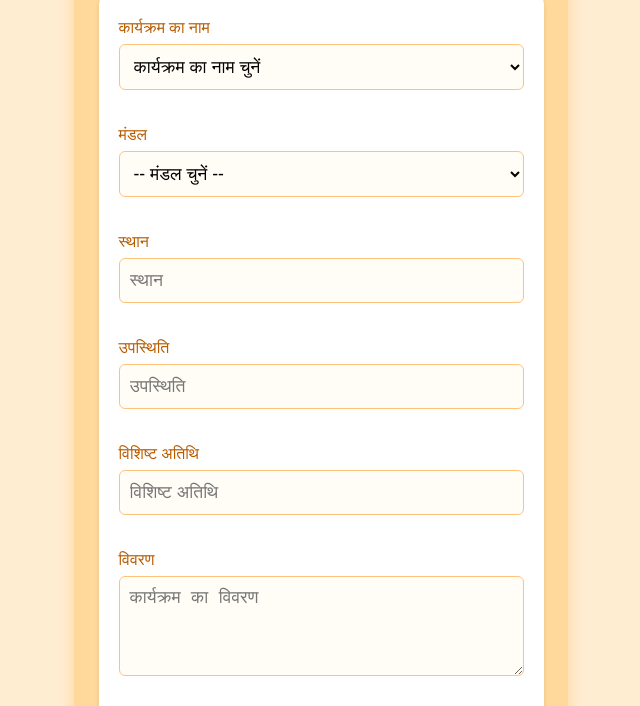
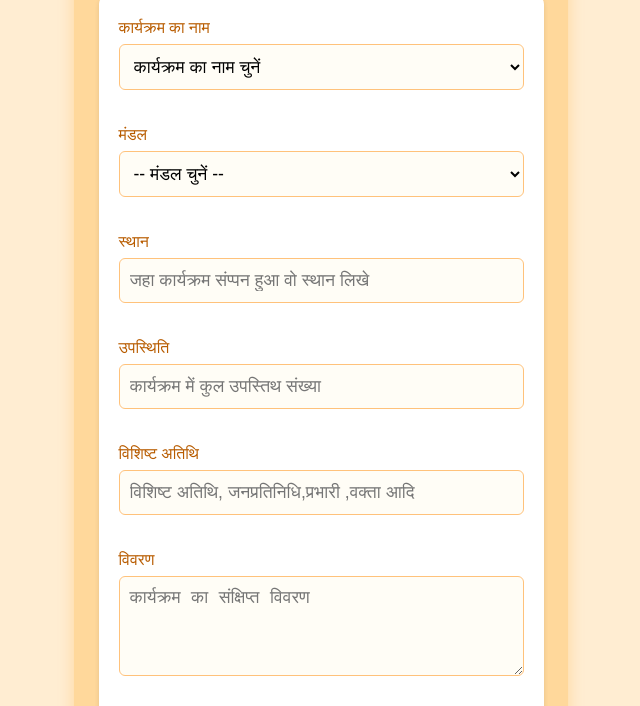
Before and after one commit to ANKIT7MDS/mandalevent2, a plain HTML site: page report.html in a window 1280 px wide. Shown: the part 166-872 px from the top of the page, without its empty margins (319-959 px from the left). Drawn offline with Linux system fonts and the light colour scheme; no server answers.

Commit message:
Update report.html

```diff
--- a/report.html
+++ b/report.html
@@ -2,7 +2,7 @@
 <html lang="hi">
 <head>
     <meta charset="UTF-8">
-    <title>रिपोर्ट सबमिट करें</title>
+    <title>आप के मंडल में सम्पन्न हुए वर्तमान कार्यक्रम की पूरी जानकारी भेजिए </title>
     <link rel="stylesheet" href="style.css">
     <style>
         body { background: #ffedd2; font-family: 'Segoe UI', Arial, sans-serif; }
@@ -34,19 +34,19 @@
             </div>
             <div class="form-group">
                 <label for="reportLocation">स्थान</label>
-                <input type="text" id="reportLocation" required placeholder="स्थान">
+                <input type="text" id="reportLocation" required placeholder="जहा कार्यक्रम संप्पन हुआ वो स्थान लिखे ">
             </div>
             <div class="form-group">
                 <label for="attendance">उपस्थिति</label>
-                <input type="number" id="attendance" required placeholder="उपस्थिति">
+                <input type="number" id="attendance" required placeholder="कार्यक्रम में कुल उपस्तिथ संख्या ">
             </div>
             <div class="form-group">
                 <label for="guests">विशिष्ट अतिथि</label>
-                <input type="text" id="guests" placeholder="विशिष्ट अतिथि">
+                <input type="text" id="guests" placeholder="विशिष्ट अतिथि, जनप्रतिनिधि,प्रभारी ,वक्ता आदि ">
             </div>
             <div class="form-group">
                 <label for="details">विवरण</label>
-                <textarea id="details" rows="3" placeholder="कार्यक्रम का विवरण"></textarea>
+                <textarea id="details" rows="3" placeholder="कार्यक्रम का संक्षिप्त विवरण "></textarea>
             </div>
             <div class="form-group">
                 <label for="photos">फोटो अपलोड करें</label>
```
